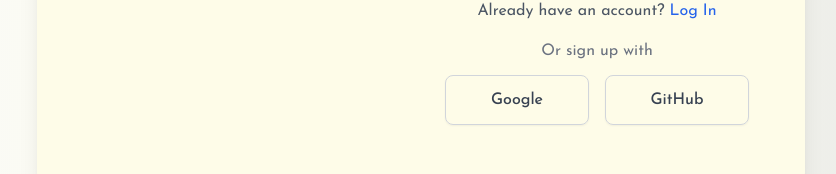
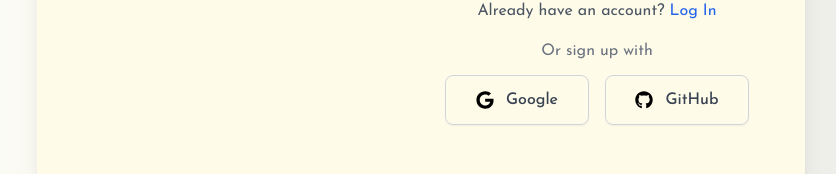
Before and after one commit to MirazZim/CrunchySpot, a React (Vite) app: page /signup in a window 1280 px wide. Shown: the part 605-779 px from the top of the page, without its empty margins (219-1055 px from the left). Built offline with nearby package versions, Linux system fonts and the light colour scheme; no server answers; a web font is replaced by a local one.

Commit message:
now we can login with google

```diff
--- /dev/null
+++ b/src/Components/SocialLogin/SocialLogin.jsx
@@ -0,0 +1,34 @@
+import  { useContext } from 'react'
+import { FaGoogle, FaGithub } from 'react-icons/fa'
+import { AuthContext } from '../../Providers/AuthProvider'
+
+const SocialLogin = () => {
+    const { signInWithGoogle } = useContext(AuthContext);
+
+    const handleGoogleLogin = () => {
+        signInWithGoogle()
+            .then(result => {
+                const user = result.user;
+                console.log(user);
+            })
+    }
+
+
+    return (
+        <div>
+            <div className="flex justify-center space-x-4 mt-3">
+                <button onClick={handleGoogleLogin} className="flex items-center justify-center w-1/2 py-3 border border-gray-300 rounded-lg font-medium text-gray-700 hover:bg-gray-100 transition shadow-sm">
+                    <FaGoogle className="mr-3 text-lg text-black" />
+                    Google
+                </button>
+
+                <button className="flex items-center justify-center w-1/2 py-3 border border-gray-300 rounded-lg font-medium text-gray-700 hover:bg-gray-100 transition shadow-sm">
+                    <FaGithub className="mr-3 text-lg text-black" />
+                    GitHub
+                </button>
+            </div>
+        </div>
+    )
+}
+
+export default SocialLogin
--- a/src/Pages/LogIn/Login.jsx
+++ b/src/Pages/LogIn/Login.jsx
@@ -6,6 +6,7 @@
 
 import LoginIllustration from "../../assets/others/authentication2.png";
 import Swal from "sweetalert2";
+import SocialLogin from "../../Components/SocialLogin/SocialLogin";
 
 const Login = () => {
     const captchaRef = useRef(null);
@@ -93,10 +94,7 @@
 
                     {/* Social Login */}
                     <p className="text-center mt-4 text-gray-500">Or login with</p>
-                    <div className="flex justify-center space-x-4 mt-3">
-                        <button className="flex items-center justify-center w-1/2 py-3 border border-gray-300 rounded-lg font-medium text-gray-700 hover:bg-gray-100 transition shadow-sm">Google</button>
-                        <button className="flex items-center justify-center w-1/2 py-3 border border-gray-300 rounded-lg font-medium text-gray-700 hover:bg-gray-100 transition shadow-sm">GitHub</button>
-                    </div>
+                    <SocialLogin></SocialLogin>
                 </div>
             </div>
         </div>
--- a/src/Pages/SignUp/SignUp.jsx
+++ b/src/Pages/SignUp/SignUp.jsx
@@ -7,6 +7,7 @@
 import Cupcake_SignUP from "../../assets/others/signup.jpg";
 import { useNavigate } from "react-router-dom";
 import useAxiosOpenForAll from "../../Hooks/useAxiosOpenForAll";
+import SocialLogin from "../../Components/SocialLogin/SocialLogin";
 
 const SignUp = () => {
     const axiosOpenForAll  = useAxiosOpenForAll();
@@ -123,10 +124,8 @@
 
                     {/* Social Login */}
                     <p className="text-center mt-4 text-gray-500">Or sign up with</p>
-                    <div className="flex justify-center space-x-4 mt-3">
-                        <button className="flex items-center justify-center w-1/2 py-3 border border-gray-300 rounded-lg font-medium text-gray-700 hover:bg-gray-100 transition shadow-sm">Google</button>
-                        <button className="flex items-center justify-center w-1/2 py-3 border border-gray-300 rounded-lg font-medium text-gray-700 hover:bg-gray-100 transition shadow-sm">GitHub</button>
-                    </div>
+
+                    <SocialLogin></SocialLogin>
                 </div>
             </div>
         </div>
--- a/src/Providers/AuthProvider.jsx
+++ b/src/Providers/AuthProvider.jsx
@@ -1,5 +1,5 @@
 import { createContext, useEffect, useState } from "react"
-import { createUserWithEmailAndPassword, getAuth, onAuthStateChanged, signInWithEmailAndPassword, signOut, updateProfile } from "firebase/auth"
+import { createUserWithEmailAndPassword, getAuth, GoogleAuthProvider, onAuthStateChanged, signInWithEmailAndPassword, signInWithPopup, signOut, updateProfile } from "firebase/auth"
 import { app } from "../Firebase/firebase.config"
 
 
@@ -32,7 +32,11 @@
           })
     }
 
-
+    const googleProvider = new GoogleAuthProvider()
+    const signInWithGoogle = () => {
+        setLoading(true);
+        return signInWithPopup(auth, googleProvider)
+    }
 
 
     //---------------------------------------------//
@@ -51,7 +55,9 @@
         createUser,
         logIn,
         logOut,
-        updateUserProfile
+        updateUserProfile,
+        signInWithGoogle,
+
     }
 
   return (
```
